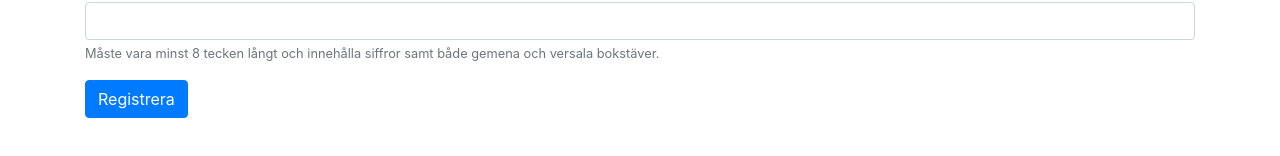
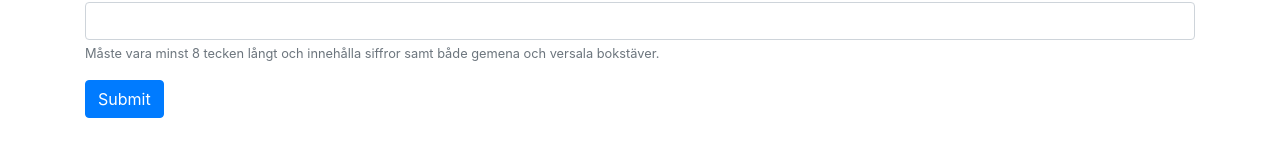
Before and after one commit to MustafaGood/Enskilduppgift55, a plain HTML site: page index.html in a window 1280 px wide. Shown: the part 382-538 px from the top of the page. Drawn offline with nearby package versions, Linux system fonts and the light colour scheme.

Commit message:
Update index.html

```diff
--- a/index.html
+++ b/index.html
@@ -31,7 +31,7 @@
                 Måste vara minst 8 tecken långt och innehålla siffror samt både gemena och versala bokstäver.
             </small>
         </div>
-        <button type="submit" class="btn btn-primary">Registrera</button>
+        <button type="submit" class="btn btn-primary">Submit</button>
     </form>
 </div>
 
```
